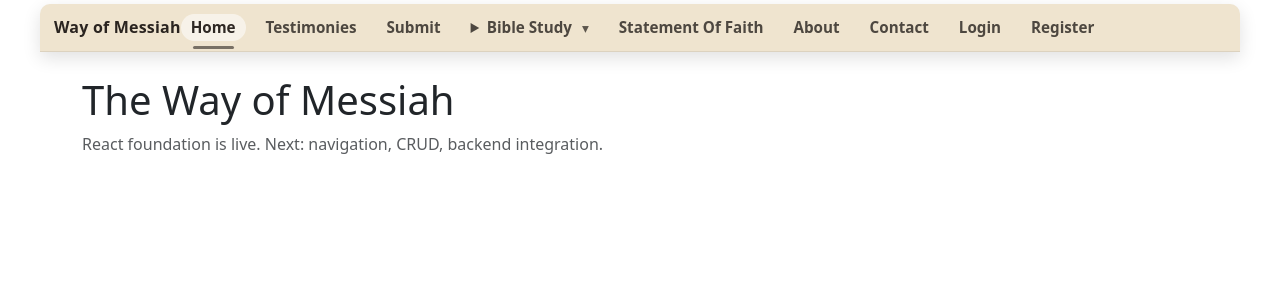
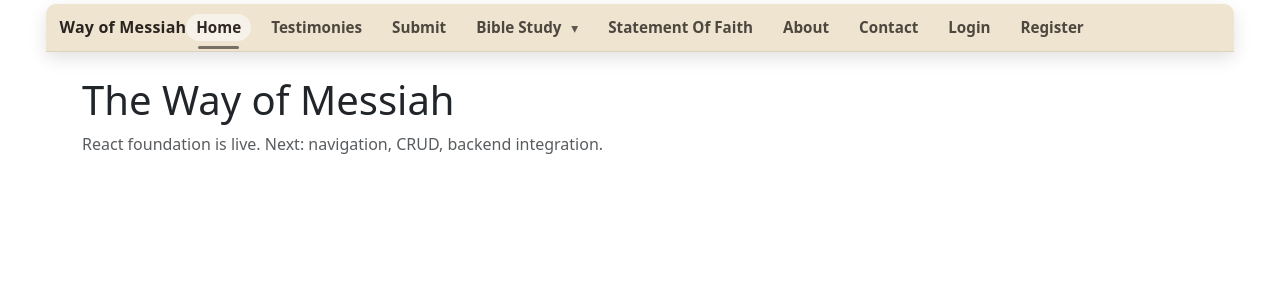
Before and after one commit to hpe-Eman2013/react-Website, a React (Vite) app in the folder theWayReactBuild/: page / in a window 1280 px wide. Shown: the top 300 px of the page. Built offline with nearby package versions, Linux system fonts and the light colour scheme; no server answers.

Commit message:
modified the AppNavbar.css file and removed the duplicate expiresAt field in EmailVerification.js file.

```diff
--- a/theWayReactBuild/src/assets/css/AppNavbar.css
+++ b/theWayReactBuild/src/assets/css/AppNavbar.css
@@ -160,6 +160,46 @@
   background: rgba(255, 255, 255, 0.06);
 }
 
+/* Native dropdown wrapper */
+.wom-details {
+  position: relative;
+  display: inline-flex;
+  align-items: center;
+}
+
+/* Remove default marker */
+.wom-summary {
+  list-style: none;
+}
+.wom-summary::-webkit-details-marker {
+  display: none;
+}
+
+/* Make summary behave like your links */
+.wom-summary {
+  cursor: pointer;
+}
+
+/* Dropdown open state */
+.wom-details[open] .wom-dd-menu {
+  display: block;
+}
+
+/* Keep menu hidden by default */
+.wom-details .wom-dd-menu {
+  display: none;
+  position: absolute;
+  top: calc(100% + 10px);
+  left: 0;
+  min-width: 220px;
+  background: #111318;
+  border: 1px solid #263041;
+  border-radius: 12px;
+  padding: 8px;
+  box-shadow: 0 12px 30px rgba(0, 0, 0, 0.35);
+  z-index: 9999;
+}
+
 /* Mobile: allow horizontal scroll if too many links */
 @media (max-width: 768px) {
   .wom-sticky-nav .wom-nav-inner {
```
Also changed, not shown: 1 other file (tests, documents, lock files or other folders).
